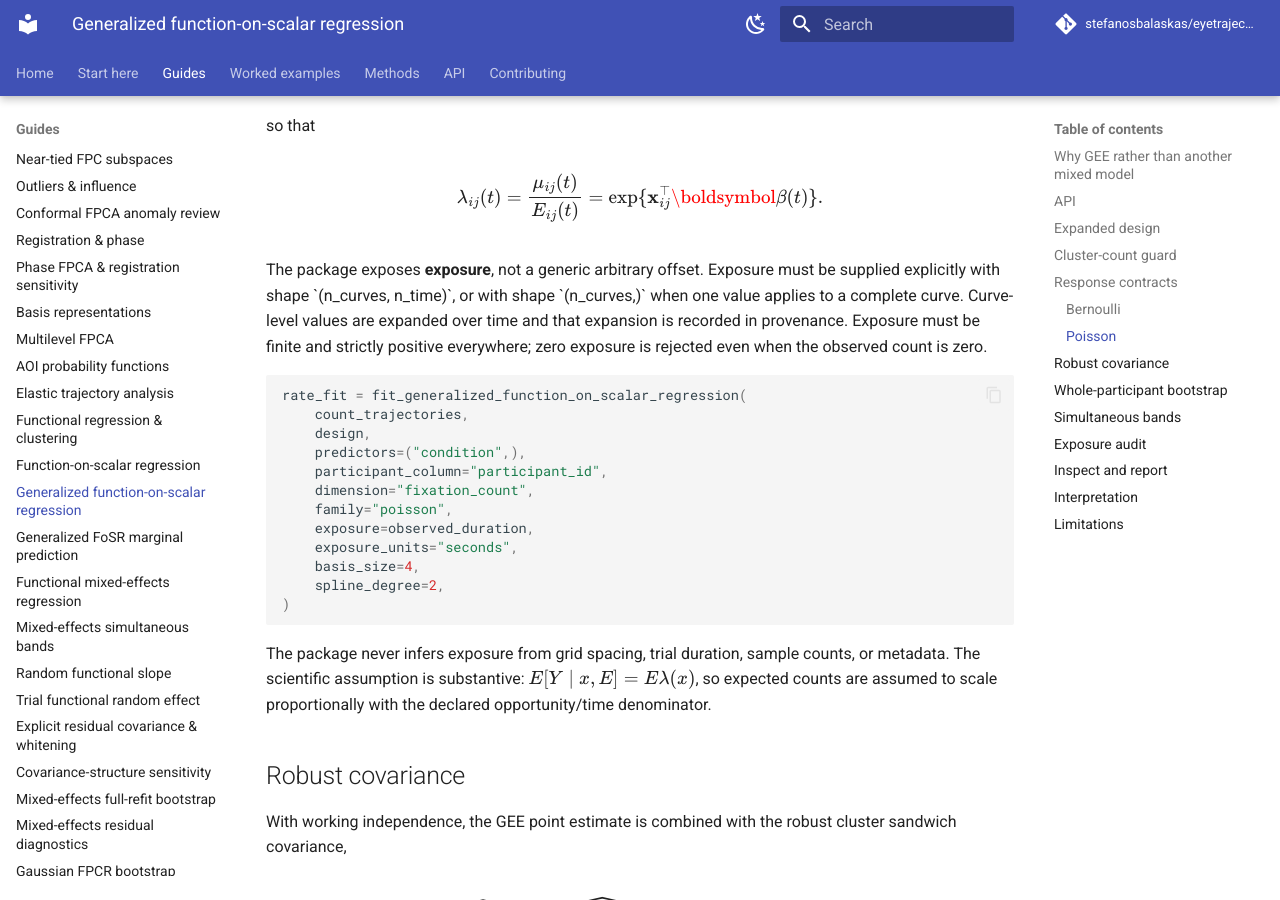
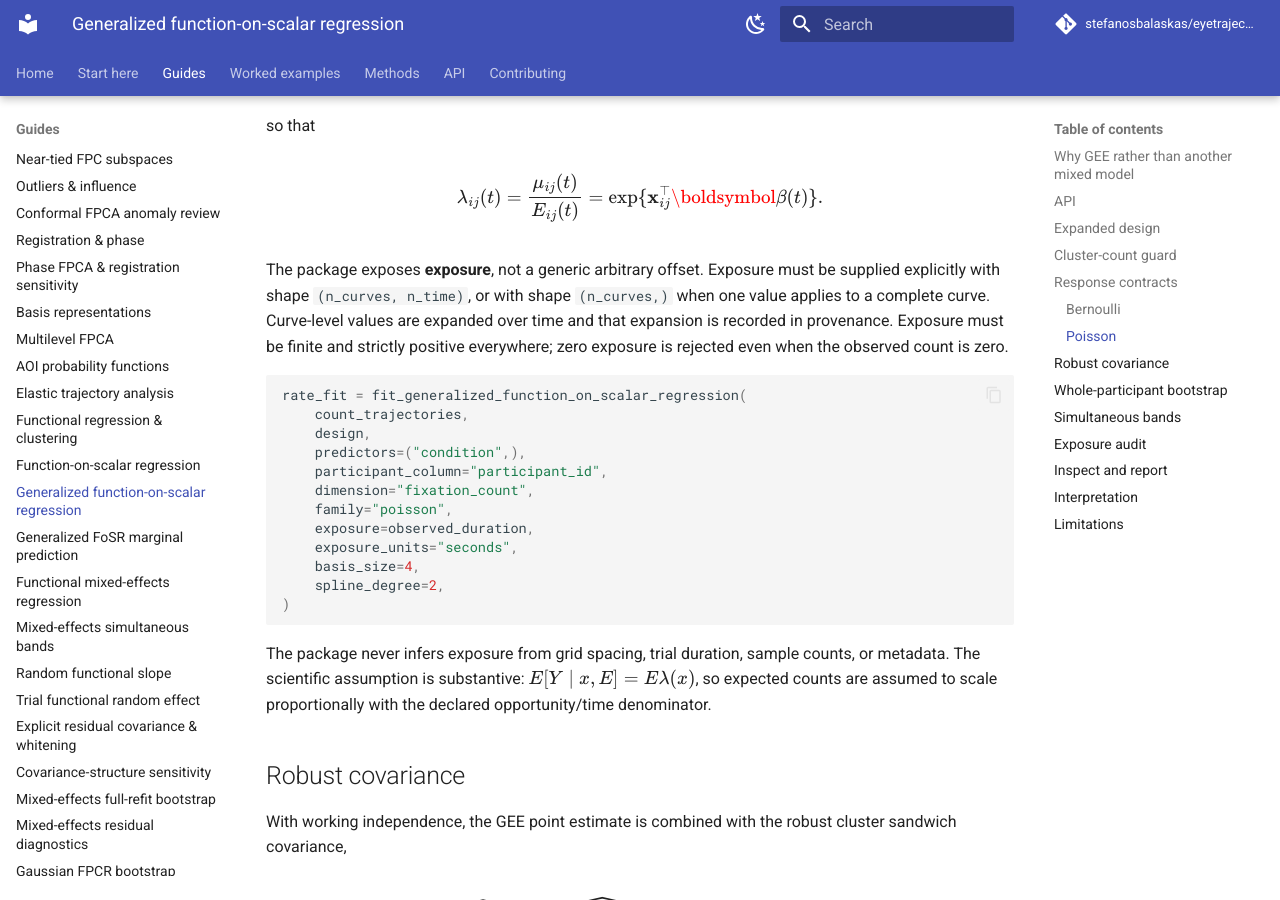
Before and after one commit to stefanosbalaskas/eyetrajectoriespy, an MkDocs documentation site: the page built from docs/methods/generalized-function-on-scalar.md, in a window 1280 px wide and 900 px high, scrolled down 3516 px. Built offline with MkDocs 1.6.1 and Material for MkDocs 9.7.7, drawn with Linux system fonts in a browser that asks for light colours; comment, search, counter and statistics services are not loaded.

Commit message:
Normalize Markdown backticks in exposure docs

```diff
--- a/docs/methods/generalized-function-on-scalar.md
+++ b/docs/methods/generalized-function-on-scalar.md
@@ -195,8 +195,8 @@ so that
 \]
 
 The package exposes **exposure**, not a generic arbitrary offset. Exposure must
-be supplied explicitly with shape \`(n_curves, n_time)\`, or with shape
-\`(n_curves,)\` when one value applies to a complete curve. Curve-level values
+be supplied explicitly with shape `(n_curves, n_time)`, or with shape
+`(n_curves,)` when one value applies to a complete curve. Curve-level values
 are expanded over time and that expansion is recorded in provenance. Exposure
 must be finite and strictly positive everywhere; zero exposure is rejected even
 when the observed count is zero.
```
